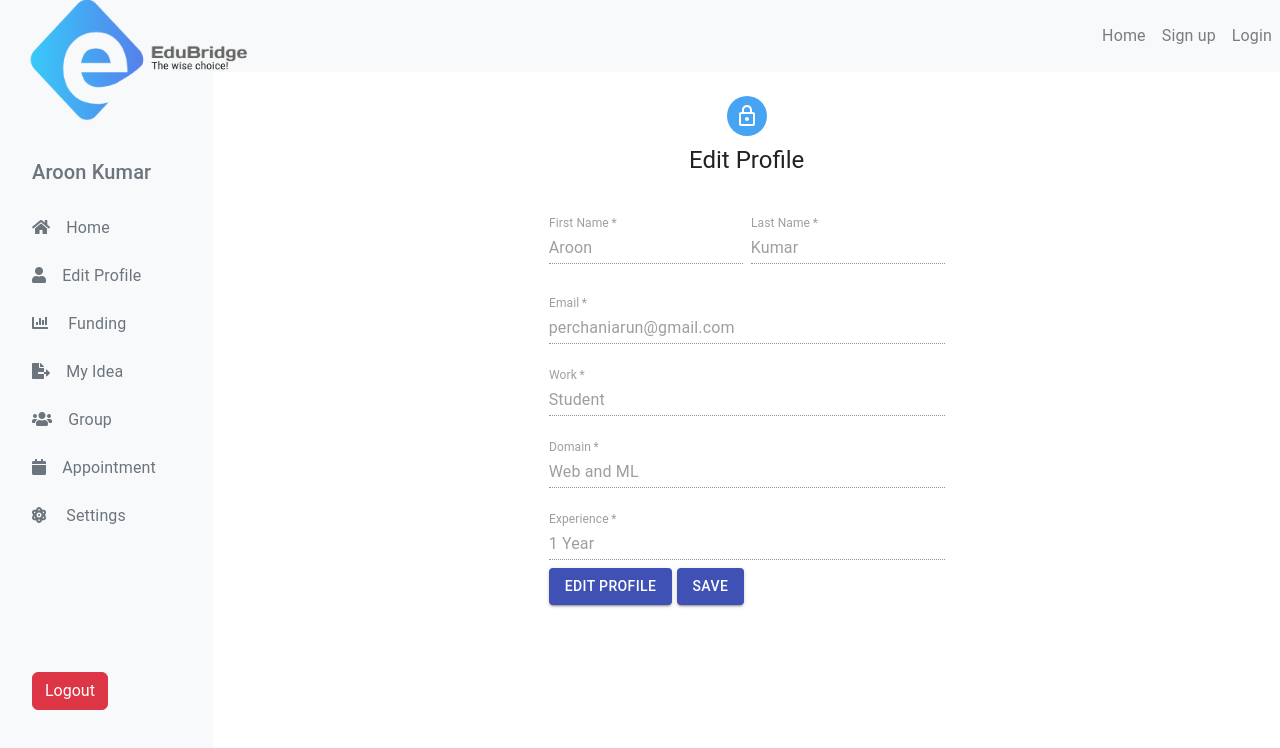
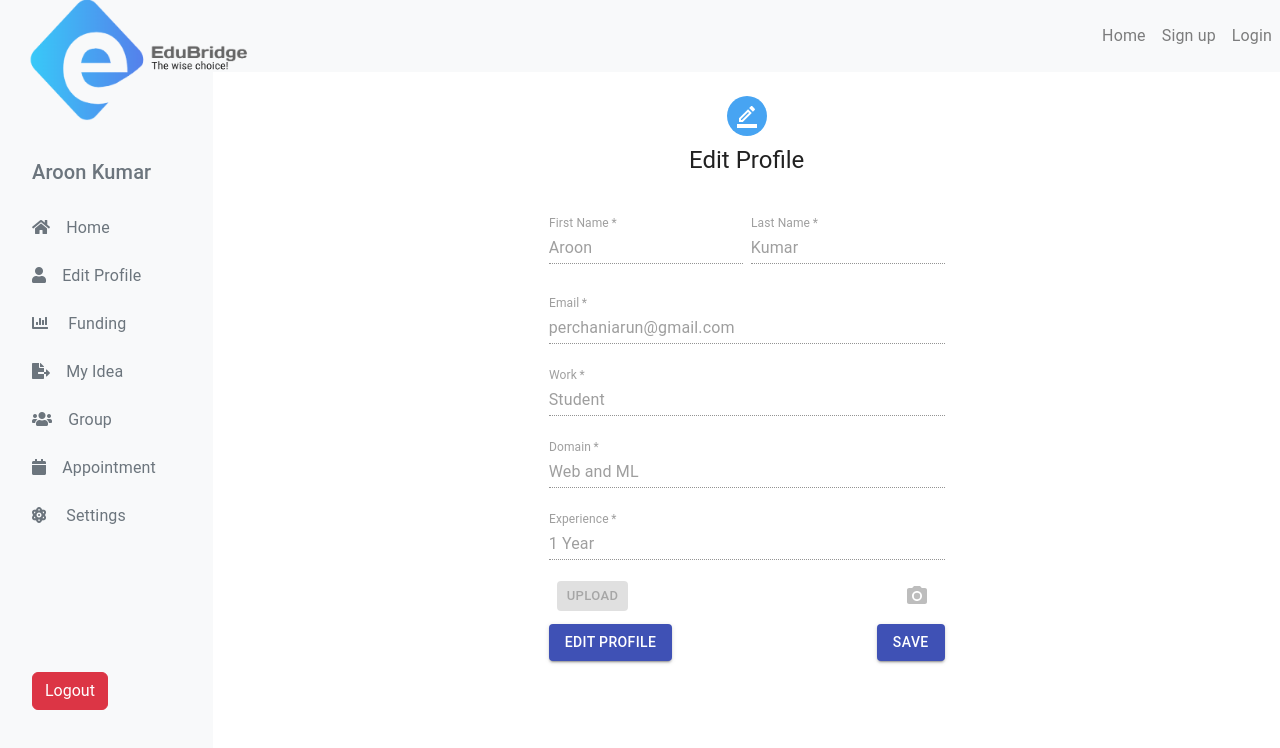
Before and after one commit to Arunp10/EduBridge, a React (Create React App) app: page /EditProfile in a window 1280 px wide. Shown: the top 748 px of the page. Built offline with nearby package versions, Linux system fonts and the light colour scheme.

Commit message:
Edit Profile Changes Updated

```diff
--- a/src/components/EditProfile.js
+++ b/src/components/EditProfile.js
@@ -3,16 +3,16 @@ import TextField from "@material-ui/core/TextField";
 import Button from "@material-ui/core/Button";
 import Avatar from "@mui/material/Avatar";
 import CssBaseline from "@mui/material/CssBaseline";
-import FormControlLabel from "@mui/material/FormControlLabel";
-import Checkbox from "@mui/material/Checkbox";
 import Sidebar from "./SideBar";
-import { spacing } from "@mui/system";
 import Grid from "@mui/material/Grid";
 import Box from "@mui/material/Box";
-import LockOutlinedIcon from "@mui/icons-material/LockOutlined";
+import BorderColorOutlinedIcon from "@mui/icons-material/BorderColorOutlined";
 import Typography from "@mui/material/Typography";
 import Container from "@mui/material/Container";
 import { createTheme, ThemeProvider } from "@mui/material/styles";
+import IconButton from "@mui/material/IconButton";
+import PhotoCamera from "@mui/icons-material/PhotoCamera";
+import { Stack } from "@mui/material";
 
 const theme = createTheme();
 
@@ -23,6 +23,7 @@ const EditProfile = () => {
   const [work, setWork] = useState("Student");
   const [domain, setDomain] = useState("Web and ML");
   const [experience, setExperience] = useState("1 Year");
+  const [profilePicture, setProfilePicture] = useState(null);
   const [isDisabled, setIsDisabled] = useState(true);
 
   const handleSubmit = (event) => {
@@ -35,6 +36,9 @@ const EditProfile = () => {
   const handleSaveProfile = () => {
     setIsDisabled(true);
   };
+  function handleProfilePictureChange(event) {
+    setProfilePicture(event.target.files[0]);
+  }
   return (
     <>
       <Sidebar />
@@ -50,7 +54,7 @@ const EditProfile = () => {
             }}
           >
             <Avatar sx={{ m: 1, bgcolor: "#47a4f2" }}>
-              <LockOutlinedIcon />
+              <BorderColorOutlinedIcon />
             </Avatar>
             <Typography component="h1" variant="h5">
               Edit Profile
@@ -139,8 +143,42 @@ const EditProfile = () => {
                       disabled={isDisabled}
                     />
                   </Grid>
-                </Grid>
-              </Grid>
+                  <Box
+                    xs={12}
+                    m={1}
+                    display="flex"
+                    direction="row"
+                    alignItems="center"
+                    spacing={2}
+                    justifyContent="space-between"
+                  >
+                    <Button
+                      variant="contained"
+                      color="primary"
+                      size="small"
+                      component="label"
+                      disabled={isDisabled}
+                    >
+                      Upload
+                      <input hidden accept="image/*" multiple type="file" />
+                    </Button>
+                    <IconButton
+                      color="primary"
+                      aria-label="upload picture"
+                      component="label"
+                      disabled={isDisabled}
+                    >
+                      <input hidden accept="image/*" type="file" />
+                      <PhotoCamera />
+                    </IconButton>
+                  </Box>
+                  <Box
+                    xs={12}
+                    m={0}
+                    display="flex"
+                    justifyContent="space-between"
+                    alignItems="flex-start"
+                  >
                     <Button
                       type="button"
                       variant="contained"
@@ -150,7 +188,7 @@ const EditProfile = () => {
                     >
                       Edit Profile
                     </Button>
-              <> </>
+                    <></>
                     <Button
                       type="submit"
                       variant="contained"
@@ -161,6 +199,9 @@ const EditProfile = () => {
                       Save
                     </Button>
                   </Box>
+                </Grid>
+              </Grid>
+            </Box>
           </Box>
         </Container>
       </ThemeProvider>
--- a/src/components/signup.js
+++ b/src/components/signup.js
@@ -1,29 +1,36 @@
-import * as React from 'react';
-import Avatar from '@mui/material/Avatar';
-import Button from '@mui/material/Button';
-import CssBaseline from '@mui/material/CssBaseline';
-import TextField from '@mui/material/TextField';
-import FormControlLabel from '@mui/material/FormControlLabel';
-import Checkbox from '@mui/material/Checkbox';
-// import Link from '@mui/material/Link';
-import Grid from '@mui/material/Grid';
-import Box from '@mui/material/Box';
-import LockOutlinedIcon from '@mui/icons-material/LockOutlined';
-import Typography from '@mui/material/Typography';
-import Container from '@mui/material/Container';
-import { createTheme, ThemeProvider } from '@mui/material/styles';
-import Login from "./Login"
-import { Link } from 'react-router-dom';
+import * as React from "react";
+import Avatar from "@mui/material/Avatar";
+import Button from "@mui/material/Button";
+import CssBaseline from "@mui/material/CssBaseline";
+import TextField from "@mui/material/TextField";
+import Grid from "@mui/material/Grid";
+import Box from "@mui/material/Box";
+import InputRoundedIcon from '@mui/icons-material/InputRounded';
+import Typography from "@mui/material/Typography";
+import Container from "@mui/material/Container";
+import { createTheme, ThemeProvider } from "@mui/material/styles";
+import MenuItem from '@mui/material/MenuItem';
+import { Link } from "react-router-dom";
 
 const theme = createTheme();
+const occupations = [
+  {
+    value: "Student",
+    label: "Student",
+  },
+  {
+    value: "Professional",
+    label: "Professional",
+  }
+];
 
 export default function Signup() {
   const handleSubmit = (event) => {
     event.preventDefault();
     const data = new FormData(event.currentTarget);
     console.log({
-      email: data.get('email'),
-      password: data.get('password'),
+      email: data.get("email"),
+      password: data.get("password"),
     });
   };
 
@@ -34,18 +41,23 @@ export default function Signup() {
         <Box
           sx={{
             marginTop: 2,
-            display: 'flex',
-            flexDirection: 'column',
-            alignItems: 'center',
+            display: "flex",
+            flexDirection: "column",
+            alignItems: "center",
           }}
         >
-          <Avatar sx={{ m: 1, bgcolor: '#47a4f2' }}>
-            <LockOutlinedIcon />
+          <Avatar sx={{ m: 1, bgcolor: "#47a4f2" }}>
+            <InputRoundedIcon />
           </Avatar>
           <Typography component="h1" variant="h5">
             Sign up
           </Typography>
-          <Box component="form" noValidate onSubmit={handleSubmit} sx={{ mt: 3 }}>
+          <Box
+            component="form"
+            noValidate
+            onSubmit={handleSubmit}
+            sx={{ mt: 3 }}
+          >
             <Grid container spacing={1}>
               <Grid item xs={12} sm={6}>
                 <TextField
@@ -119,6 +131,21 @@ export default function Signup() {
                   id="experience"
                 />
               </Grid>
+              <Grid item xs={12}>
+                <TextField
+                  id="occupation"
+                  select
+                  label="Select Occupation"
+                  defaultValue="Student"
+                  fullWidth
+                >
+                  {occupations.map((option) => (
+                    <MenuItem key={option.value} value={option.value}>
+                      {option.label}
+                    </MenuItem>
+                  ))}
+                </TextField>
+              </Grid>
             </Grid>
             <Button
               type="submit"
```
Also changed, not shown: src/App.css (line endings or trailing spaces). Lines whose indentation alone changed are shown as unchanged.
